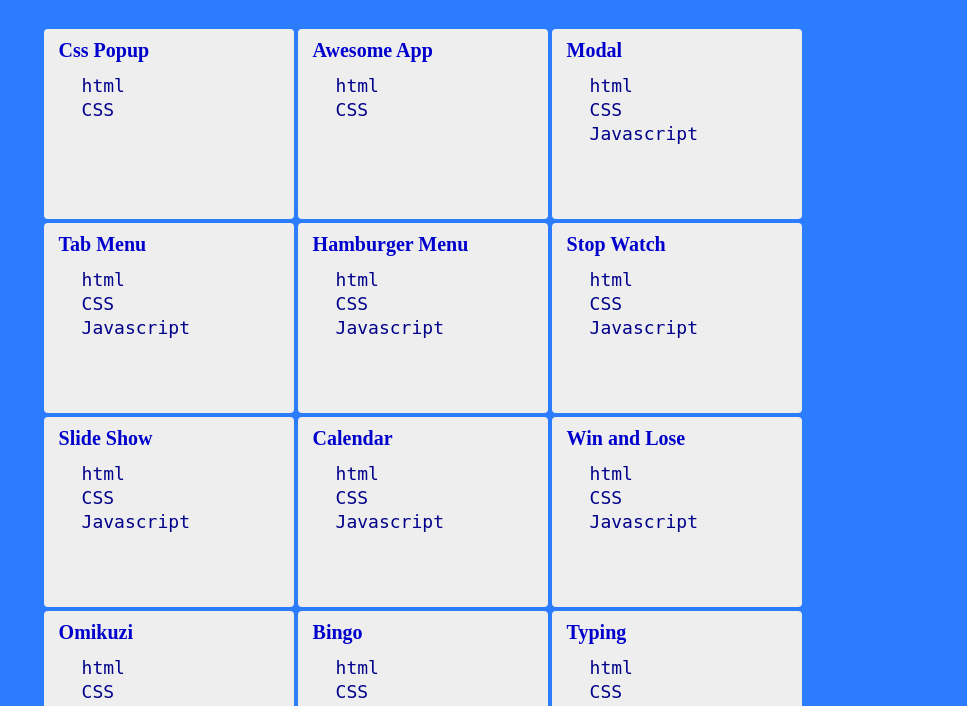
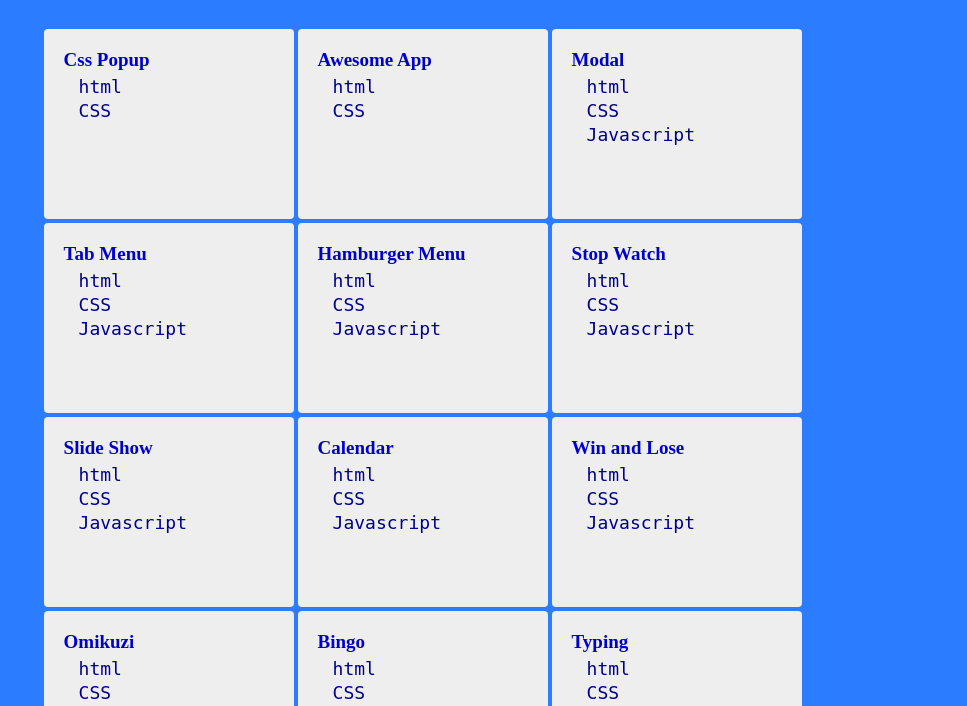
Before and after one commit to ogu-rep/ogu-rep.github.io, a plain HTML site: page index.html in a window 1280 px wide. Shown: the part 88-794 px from the top of the page, without its empty margins (156-1123 px from the left). Drawn offline with Linux system fonts and the light colour scheme.

Commit message:
Completed.
issue correction completed

The range of the link shifts(Corrected)

```diff
--- a/css/styles.css
+++ b/css/styles.css
@@ -18,10 +18,17 @@ main {
   width: 70%;
   margin-right: auto;
   margin-left: auto;
-  padding: 0;
   display: flex;
   justify-content: left;
   flex-wrap: wrap;
+}
+
+p {
+  color: #0000CD;
+  font-size: 19px;
+  font-weight: bold;
+  margin: 0;
+  padding: 0;
 }
 
 .box {
@@ -36,17 +43,12 @@ main {
 }
 
 .box a {
-  z-index: 1;
-  color: #0000CD;
-  font-size: 20px;
-  font-weight: bold;
   position: absolute;
   top: 0;
   left: 0;
   width: 100%;
   height: 100%;
   text-decoration: none;
-  padding: 10px 15px;
 }
 
 .box:hover {
@@ -57,7 +59,8 @@ ul {
   font-family: "monospace";
   font-size: 18px;
   color: #00008B;
-  padding: 5px 0 0 15px;
+  margin: 5px 0;
+  padding: 0 0 0 12px;
   list-style: none;
 }
 
--- a/js/main.js
+++ b/js/main.js
@@ -17,27 +17,29 @@
     const div = document.createElement("div");
     div.classList.add("box");
     div.setAttribute("id", `content${i + 1}`);
+    div.appendChild(createParagraph(datum));
+    div.appendChild(createList(datum));
     div.appendChild(createLink(datum));
-    div.appendChild(createList(datum));
 
     return div;
   }
 
   function createLink(datum) {
     const a = document.createElement("a");
-    a.textContent = datum["name"];
+    // a.textContent = datum["name"];
     a.href = datum["url"];
     a.setAttribute('target', "_blank");
 
     return a;
   }
 
-  // function createParagraph(datum) {
-  //   const p = document.createElement("p");
-  //   p.appendChild(createLink(datum));
+  function createParagraph(datum) {
+    const p = document.createElement("p");
+    p.textContent = datum["name"];
+    // p.appendChild(createLink(datum));
 
-  //   return p;
-  // }
+    return p;
+  }
 
   function createList(datum) {
     const ul = document.createElement("ul");
```
